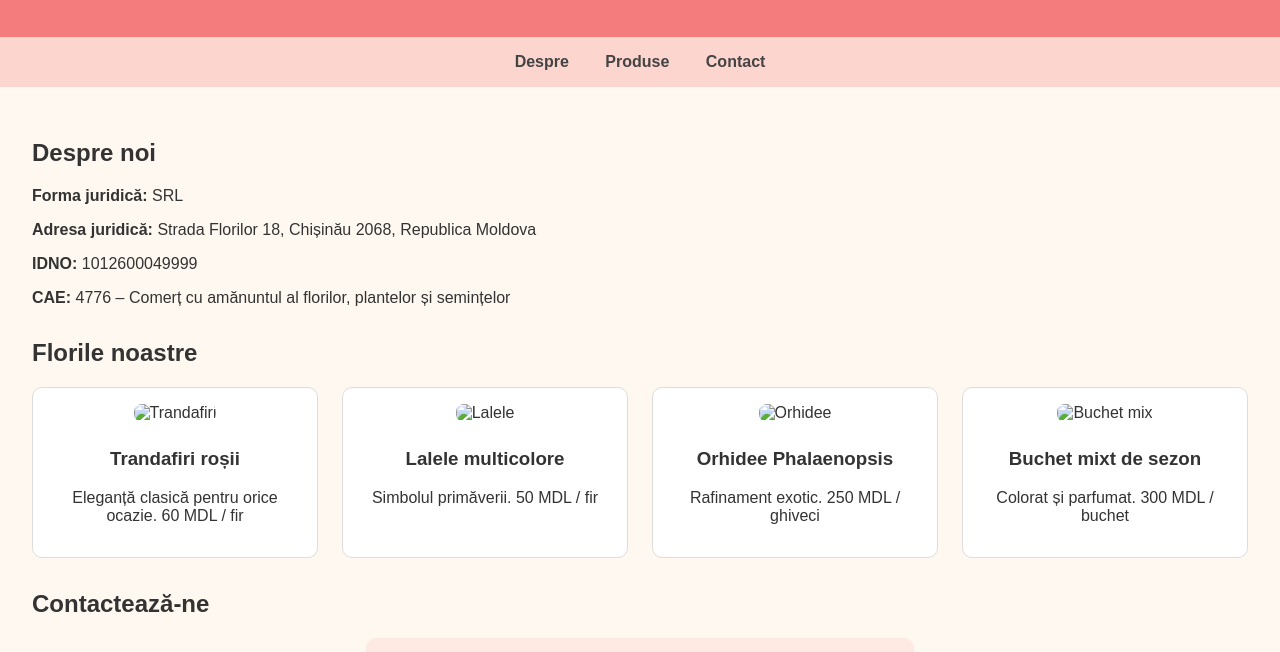
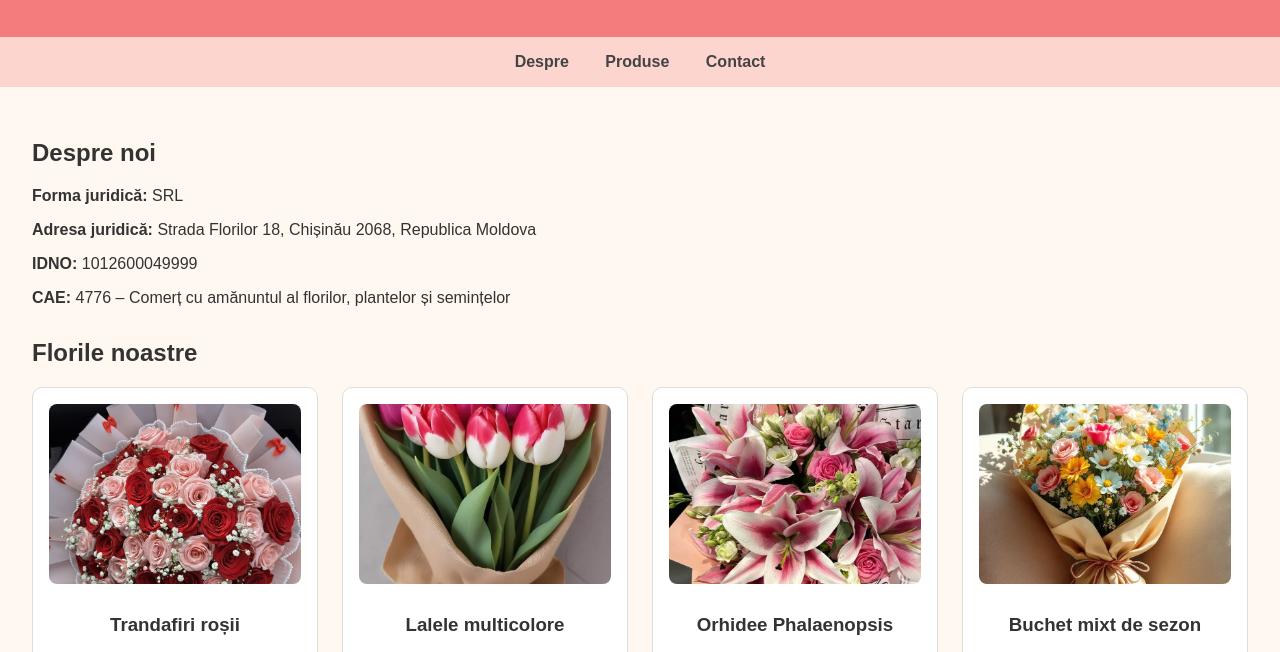
Before and after one commit to pavelspit0/flower, a plain HTML site: page index.html in a window 1280 px wide. Shown: the part 125-777 px from the top of the page. Drawn offline with Linux system fonts and the light colour scheme.

Commit message:
Update index.html

```diff
--- a/index.html
+++ b/index.html
@@ -116,22 +116,22 @@
       <h2>Florile noastre</h2>
       <div class="produse-grid">
         <div class="produs">
-          <img src="1" alt="Trandafiri">
+          <img src="1.jfif" alt="Trandafiri">
           <h3>Trandafiri roșii</h3>
           <p>Eleganță clasică pentru orice ocazie. 60 MDL / fir</p>
         </div>
         <div class="produs">
-          <img src="2" alt="Lalele">
+          <img src="2.jfif" alt="Lalele">
           <h3>Lalele multicolore</h3>
           <p>Simbolul primăverii. 50 MDL / fir</p>
         </div>
         <div class="produs">
-          <img src="3" alt="Orhidee">
+          <img src="3.jfif" alt="Orhidee">
           <h3>Orhidee Phalaenopsis</h3>
           <p>Rafinament exotic. 250 MDL / ghiveci</p>
         </div>
         <div class="produs">
-          <img src="4" alt="Buchet mix">
+          <img src="4.jfif" alt="Buchet mix">
           <h3>Buchet mixt de sezon</h3>
           <p>Colorat și parfumat. 300 MDL / buchet</p>
         </div>
```
